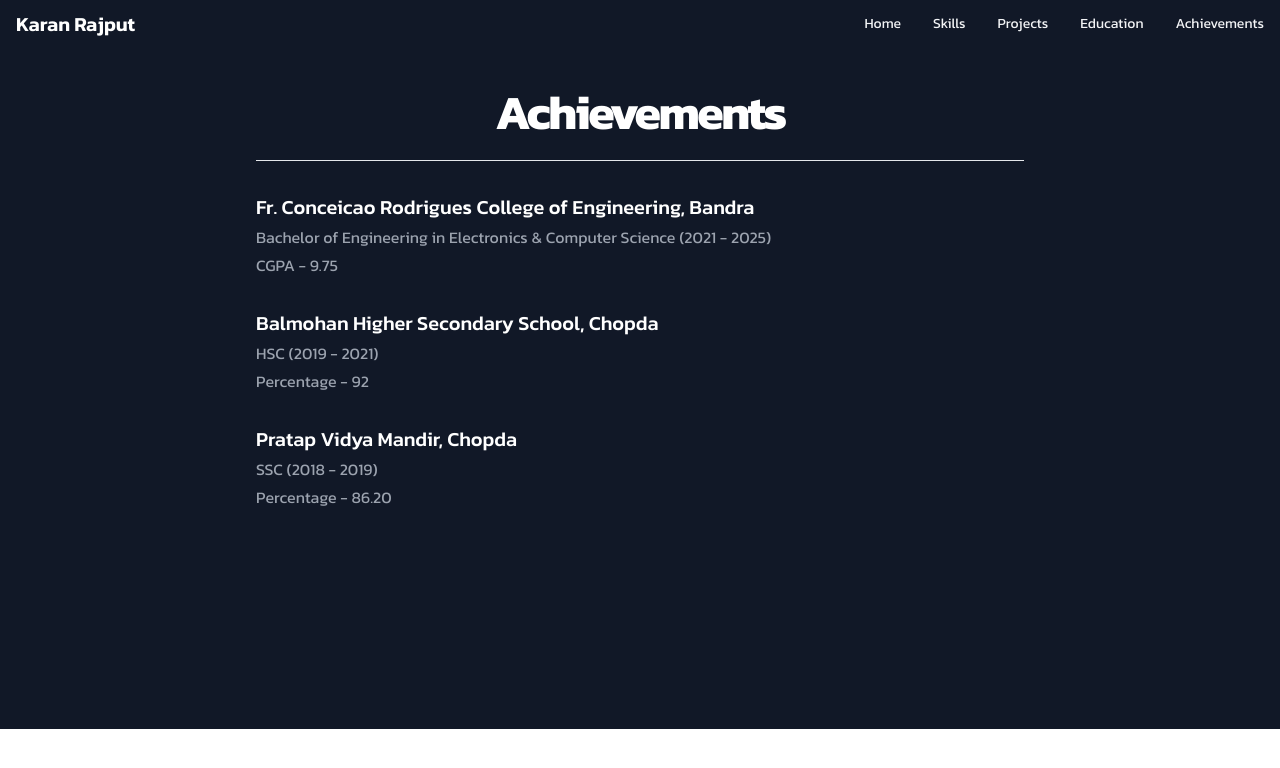
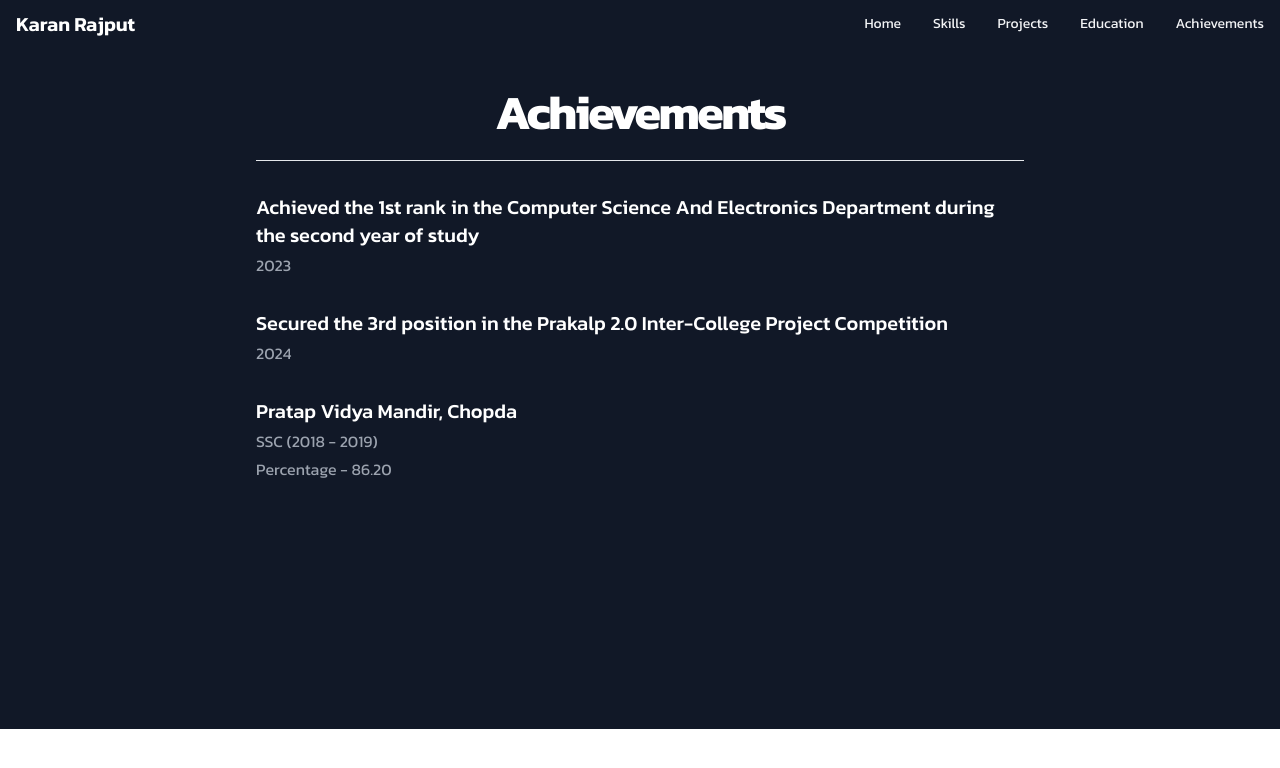
Before and after one commit to karanrajput2003/karan_rajput, a React (Vite) app: page /achievements in a window 1280 px wide. Shown: the top 768 px of the page. Built offline with nearby package versions, Linux system fonts and the light colour scheme.

Commit message:
Update Achievements.jsx

```diff
--- a/src/pages/Achievements.jsx
+++ b/src/pages/Achievements.jsx
@@ -19,20 +19,16 @@ function Achievements() {
           <div className="mt-8 space-y-8">
             <div>
               <h3 className="text-xl font-medium text-white">
-              Fr. Conceicao Rodrigues College of Engineering, Bandra
+             Achieved the 1st rank in the Computer Science And Electronics Department during the second year of study
               </h3>
               <p className="mt-1 text-gray-400">
-              Bachelor of Engineering in Electronics & Computer Science (2021 - 2025)
-              </p>
-              <p className="mt-1 text-gray-400">
-              CGPA - 9.75
+             2023
               </p>
             </div>
             <div>
-              <h3 className="text-xl font-medium text-white">Balmohan Higher Secondary School, Chopda</h3>
-              <p className="mt-1 text-gray-400">HSC (2019 - 2021)</p>
+              <h3 className="text-xl font-medium text-white">Secured the 3rd position in the Prakalp 2.0 Inter-College Project Competition</h3>
               <p className="mt-1 text-gray-400">
-                Percentage - 92
+                2024
               </p>
             </div>
             <div>
```
